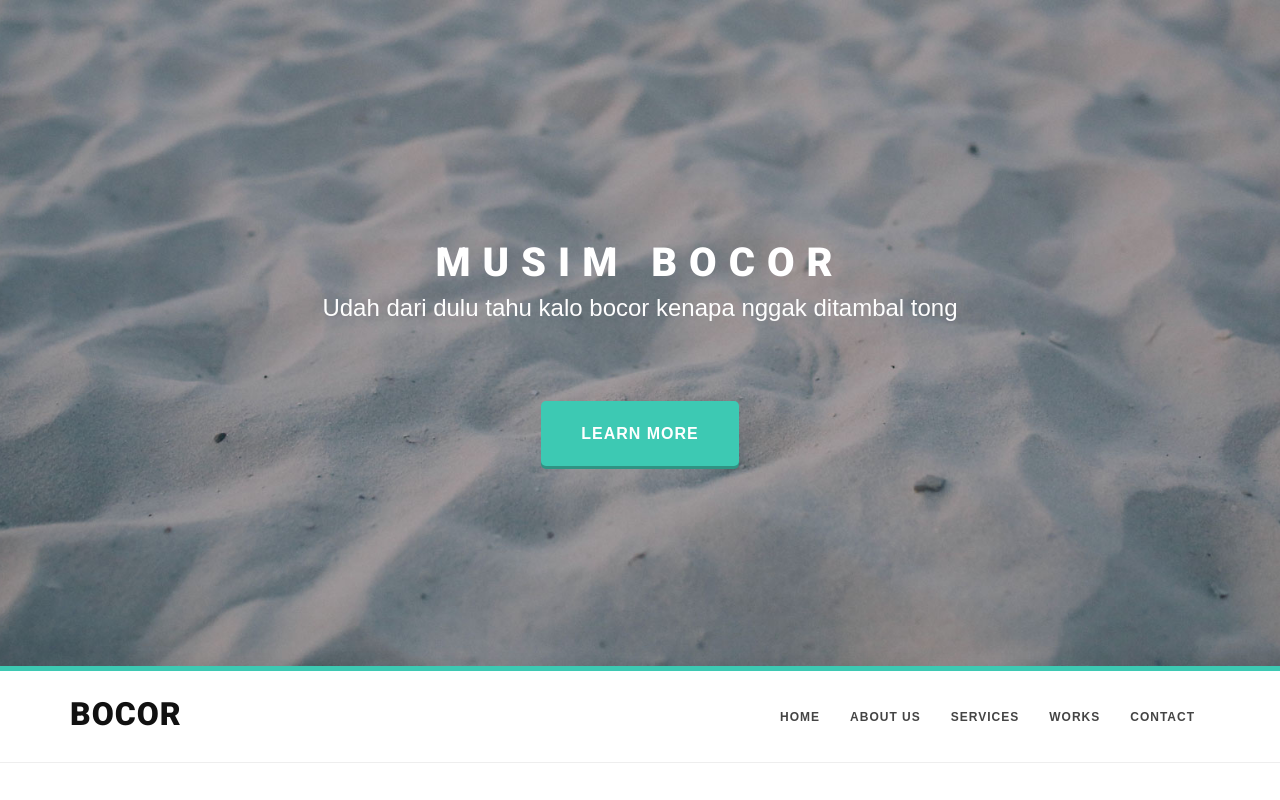
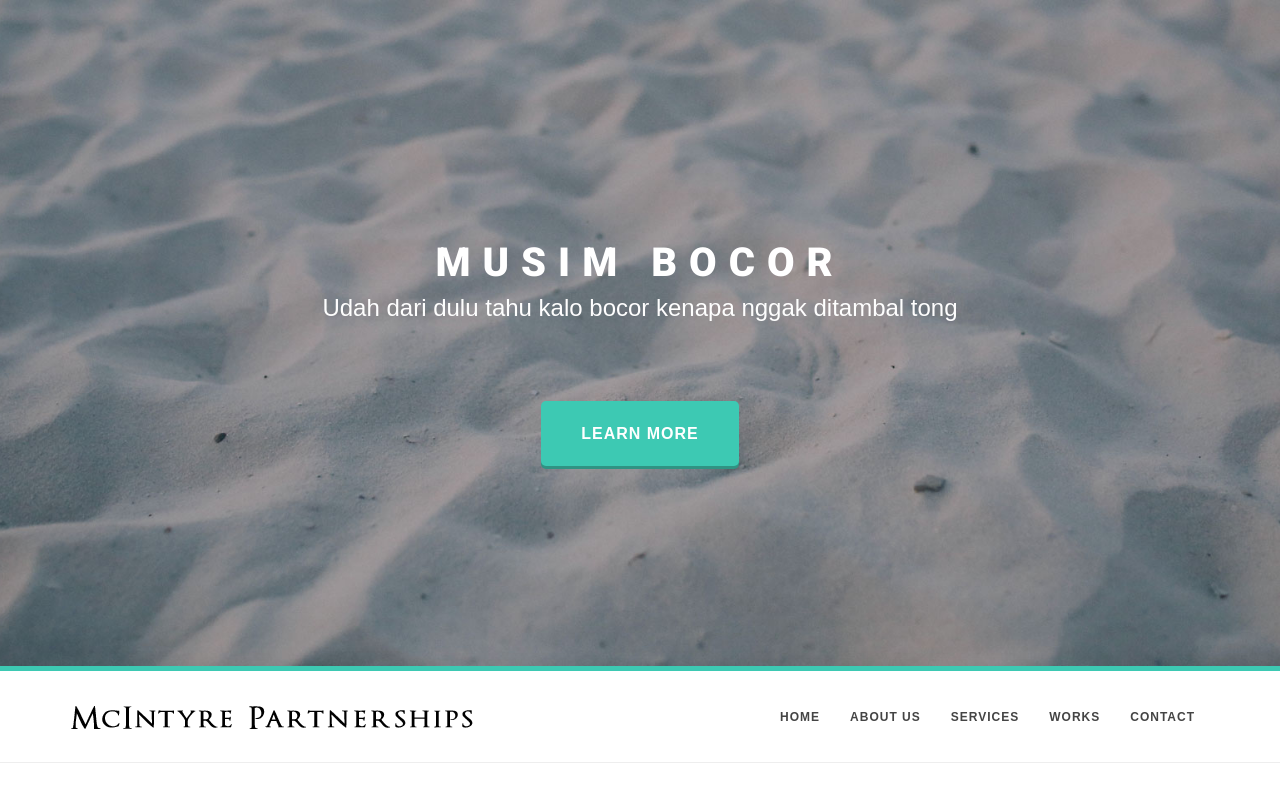
Before and after one commit to tiffanypeon/mci-partners, a plain HTML site: page index.html in a window 1280 px wide. Shown: the top 800 px of the page. Drawn offline with Linux system fonts and the light colour scheme; a web font is replaced by a local one.

Commit message:
add logo to alternate

```diff
--- a/index.html
+++ b/index.html
@@ -59,7 +59,7 @@
                                     <div class="row">
                                           <div class="col-md-2">
                                                    <div class="site-logo">
-                                                            <a href="index.html" class="brand">Bocor</a>
+                                                            <img src="./img/logo.png" class="brand" />
                                                     </div>
                                           </div>
 
```
Also changed, not shown: img/logo.png (added), 1 other file.
